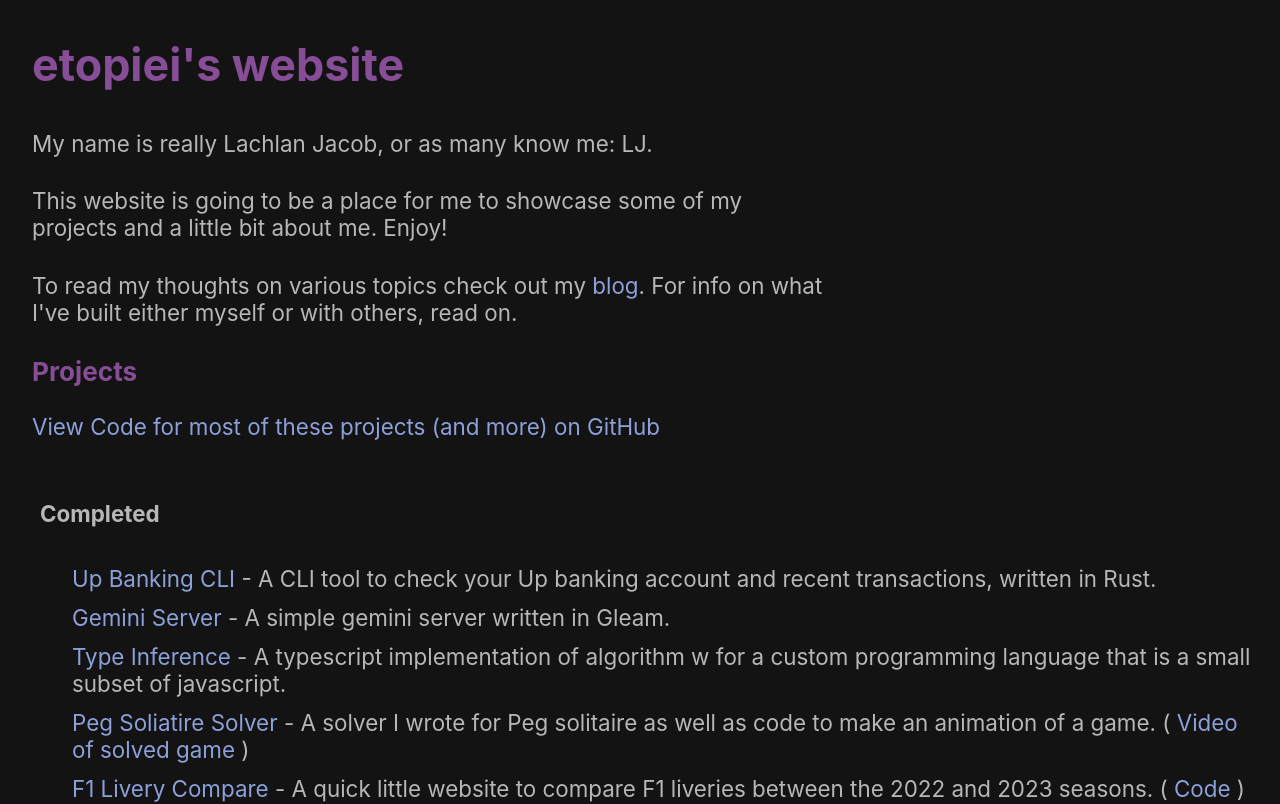
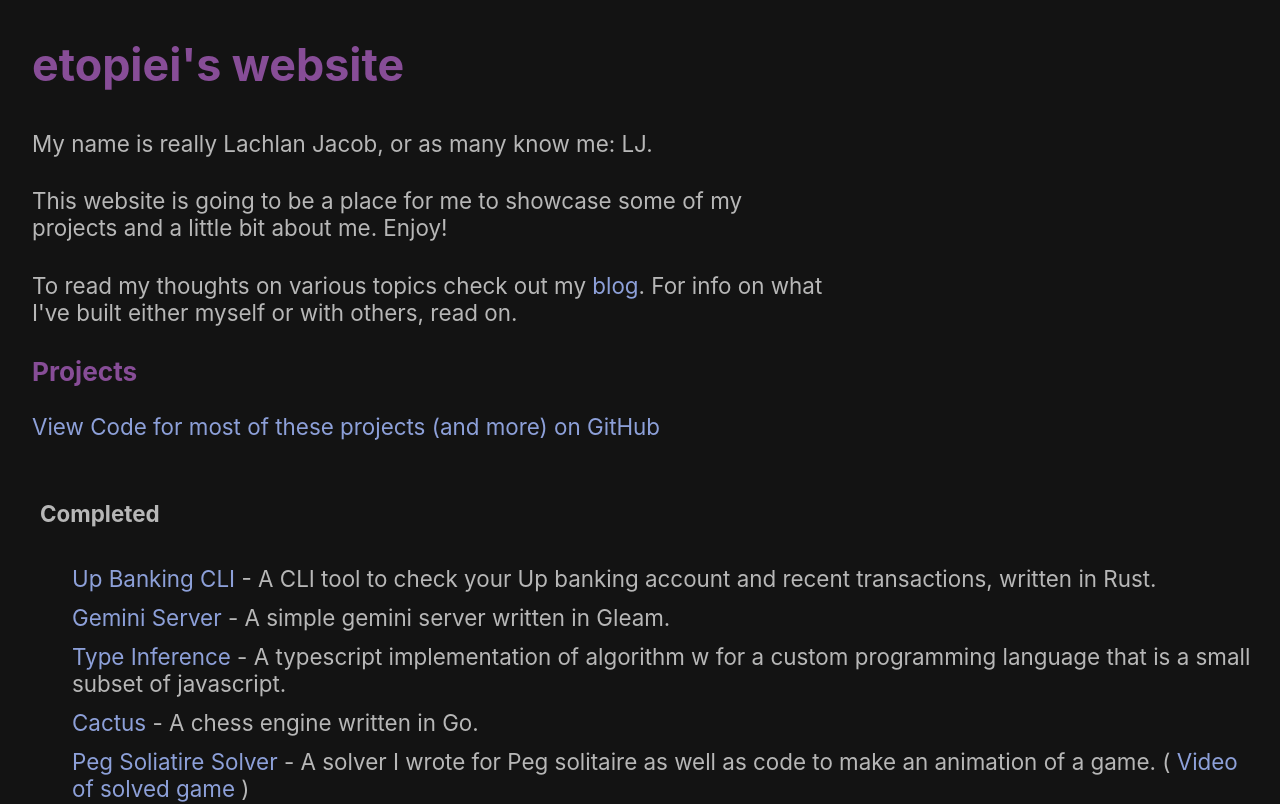
Before and after one commit to etopiei/website, a Svelte app: page / in a window 1280 px wide. Shown: the top 804 px of the page. Built offline with nearby package versions, Linux system fonts and the light colour scheme.

Commit message:
Add cactus to website.

```diff
--- a/src/project_data.js
+++ b/src/project_data.js
@@ -15,6 +15,11 @@ export const projectData = [
         description:
             "A typescript implementation of algorithm w for a custom programming language that is a small subset of javascript.",
         mainLink: "https://github.com/etopiei/type-inference",
+    },
+    {
+        name: "Cactus",
+        description: "A chess engine written in Go.",
+        mainLink: "https://github.com/etopiei/cactus"
     },
     {
         name: "Peg Soliatire Solver",
```
